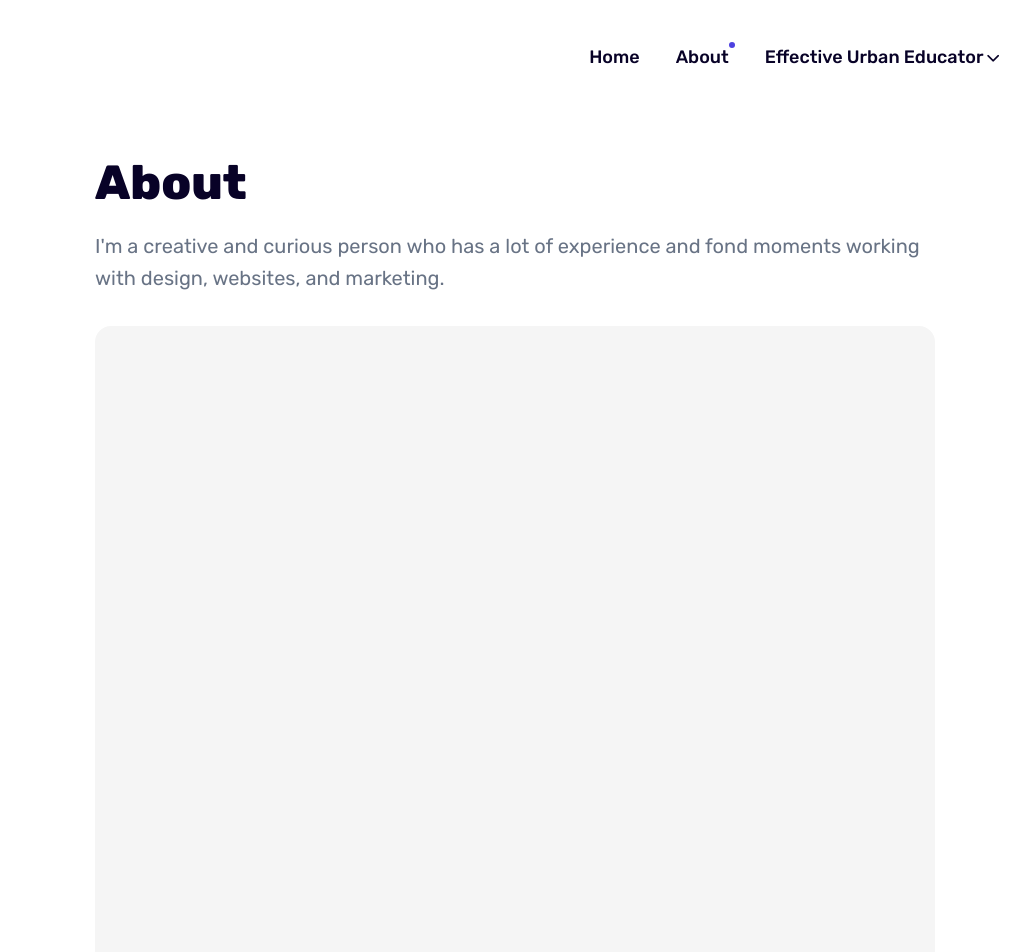
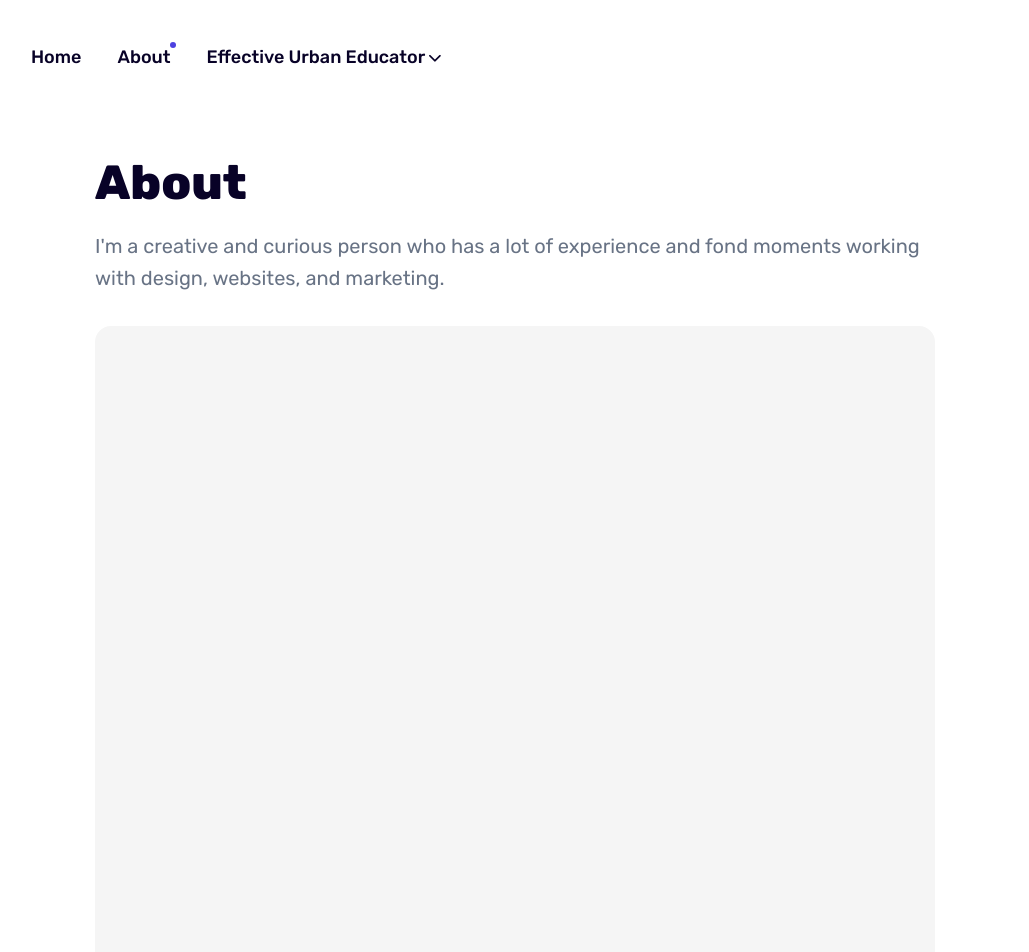
Before and after one commit to geoffreysperl/teaching, a Jekyll site: the page built from _pages/about.md, in a window 1280 px wide. Shown: the top 952 px of the page, without its empty margins (125-1154 px from the left). Built offline with Jekyll 4.4.1, drawn with Linux system fonts in a browser that asks for light colours.

Commit message:
Comment out padding

```diff
--- a/_includes/header.html
+++ b/_includes/header.html
@@ -12,7 +12,7 @@
           {% endif %}
           </a>
         </div> -->
-        <div style="padding-left: 20px;"></div>
+        <!-- <div style="padding-left: 20px;"></div> -->
         <nav class="main-nav">
           <div class="main-nav__box">
             <ul class="nav__list list-reset">
```
